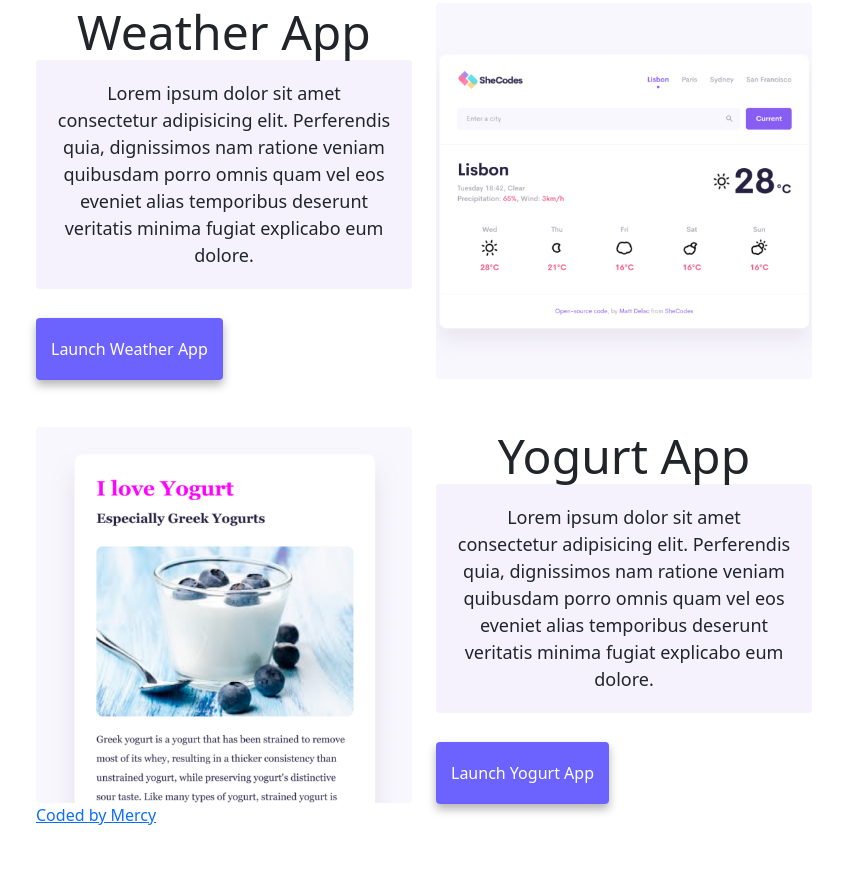
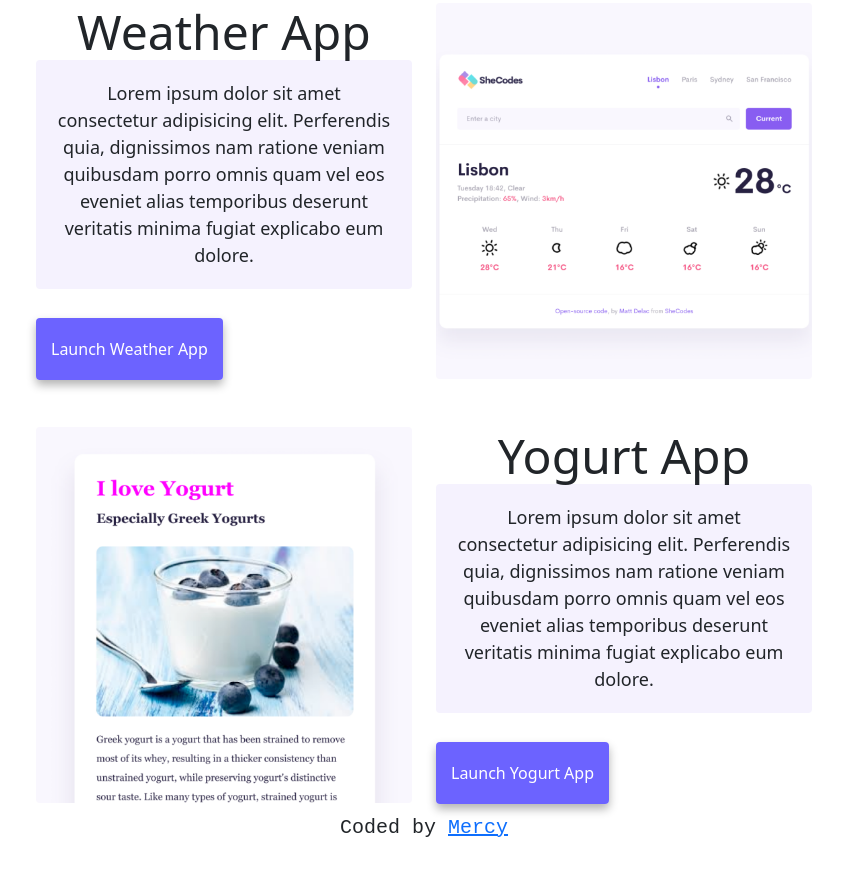
Before and after one commit to Mercy-mathitu/Homework, a plain HTML site: page index.html in a window 1280 px wide. Shown: the part 885-1760 px from the top of the page, without its empty margins (216-1059 px from the left). Drawn offline with nearby package versions, Linux system fonts and the light colour scheme.

Commit message:
updated css

```diff
--- a/index.html
+++ b/index.html
@@ -98,7 +98,8 @@
             </div>
 
         </div>
-        <a href="https://github.com/Mercy-mathitu/Homework">Coded by Mercy</a>
+        <div class="credit">Coded by <a href="https://github.com/Mercy-mathitu/Homework">Mercy</a></div>
+
 </body>
 
 </html>
--- a/src/style.css
+++ b/src/style.css
@@ -108,7 +108,14 @@ p {
     box-shadow: var(--box-shadow);
     color: white;
 }
-
+.credit {
+    display: block;
+    text-align: center;
+    text-decoration: none;
+    padding-top: 10px;
+    font-family: monospace;
+    font-size: 20px;
+}
 @media (max-width: 600px) {
     h1 {
         font-size: 50px;
```
Also changed, not shown: about.html (+1 -1 lines).
